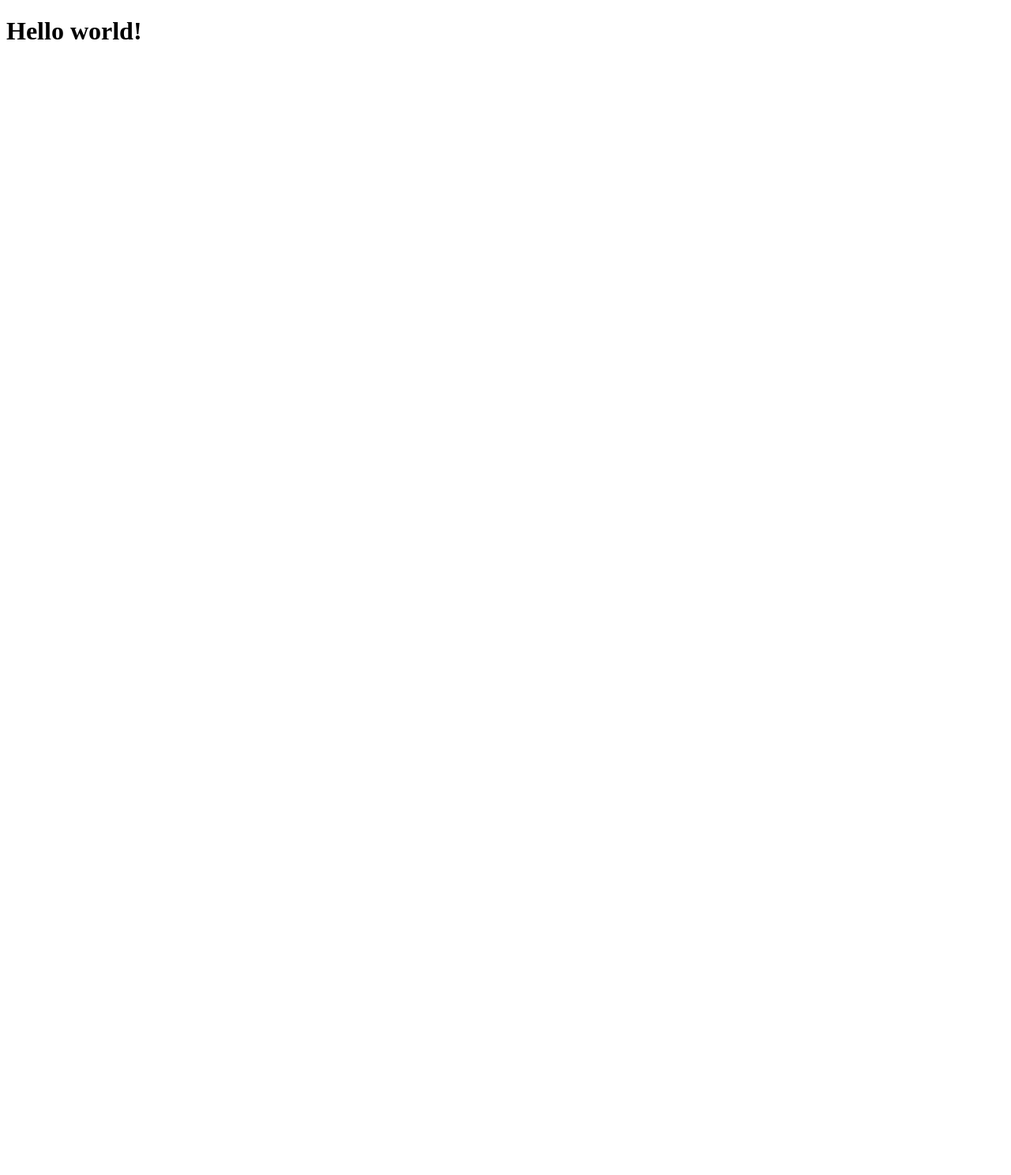
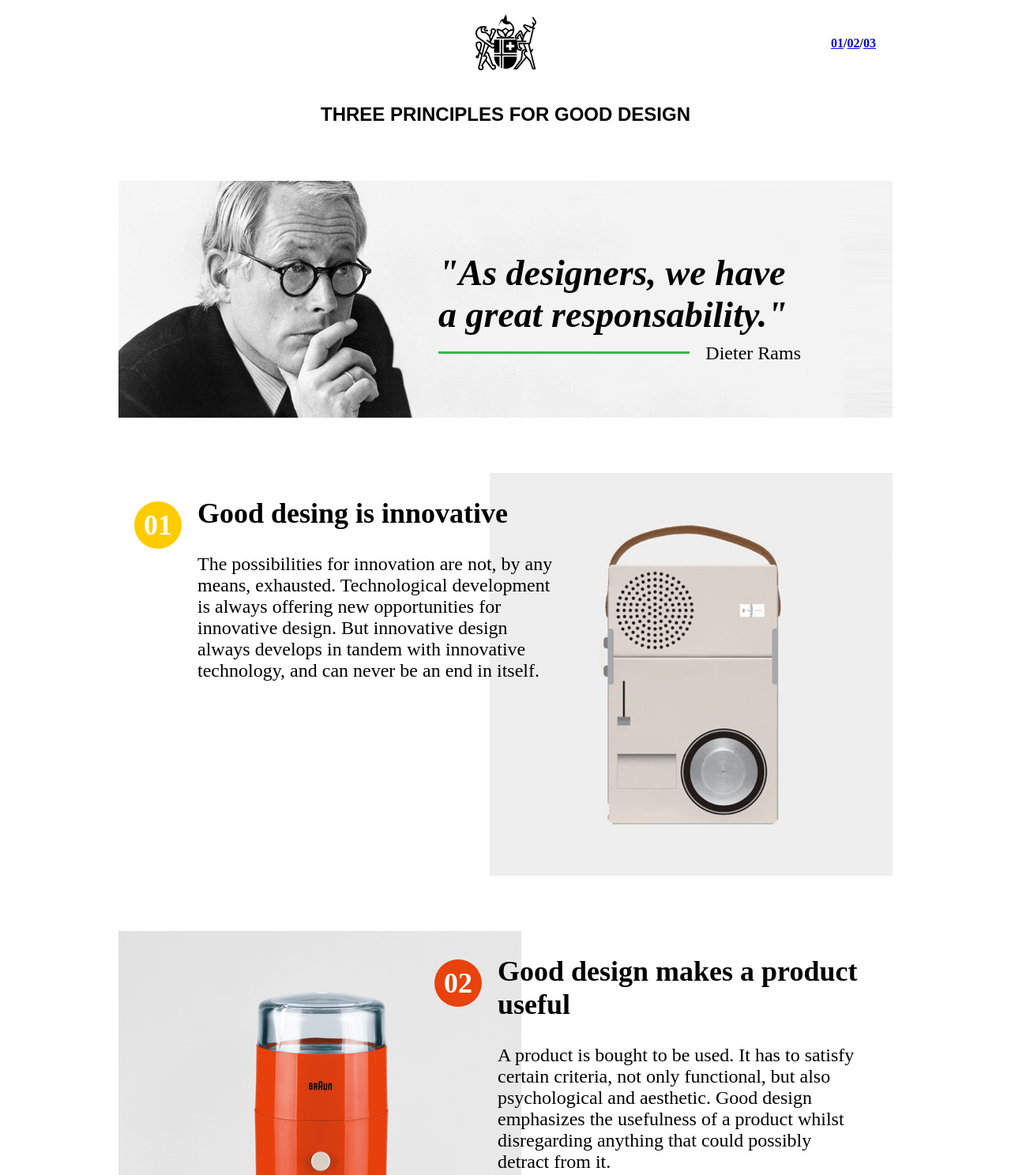
Before and after one commit to peppemete/giuseppe-layout, a plain HTML site: page index.html in a window 1280 px wide. Shown: the top 1488 px of the page at 79% size. Before the commit the page ends 800 px from the top, so only its background shows below. Drawn offline with Linux system fonts and the light colour scheme.

Commit message:
Update index.html

```diff
--- a/index.html
+++ b/index.html
@@ -3,10 +3,59 @@
 <head>
     <meta charset="UTF-8">
     <meta name="viewport" content="width=device-width, initial-scale=1.0">
-    <title>Hello world</title>
+    <title>THREE principles for good design</title>
+    <link rel="stylesheet" href="css/style.css">
 </head>
 <body>
-    <h1>Hello world!</h1>
+    <header>
+        <img class="logo" src="img/logo-fe-02.svg" alt="logo fe" width="77" height="71">
+        <h3 class="title">THREE principles for good design</h3>
+        <nav class="navigation">
+            <ul >
+                <li><a href="#">01</a>/</li>
+                <li><a href="#">02</a>/</li>
+                <li><a href="#">03</a></li>
+            </ul>
+        </nav>
+    </header>
+    <main>
+        <section class="main-hero">
+            <p class="hero-quote">"As designers, we have a great responsability."</p>
+            <p class="hero-name">Dieter Rams</p>
+        </section>
+
+        <section class="main-rule">
+            <p class="number num_yellow">01</p>
+            <div class="rule-text">
+                <h2>Good desing is innovative</h2>
+                <p>The possibilities for innovation are not, by any means, exhausted. Technological development is always offering new opportunities for innovative design. But innovative design always develops in tandem with innovative technology, and can never be an end in itself.</p>
+            </div>
+            <img class="rule-img" src="img/product-01.png" alt="product-01" height="510" width="510">
+        </section>
+
+        <section class="main-rule rule-inverted">
+            <p class="number num_orange">02</p>
+            <div class="rule-text">
+                <h2>Good design makes a product useful</h2>
+                <p>A product is bought to be used. It has to satisfy certain criteria, not only functional, but also psychological and aesthetic. Good design emphasizes the usefulness of a product whilst disregarding anything that could possibly detract from it.</p>
+            </div>
+            <img class="rule-img img-left" src="img/product-02.png" alt="product-01" height="510" width="510">
+        </section>
+
+        <section class="main-rule">
+            <p class="number num_red">03</p>
+            <div class="rule-text">
+                <h2>Good design is aesthetic</h2>
+                <p>The aesthetic quality of a product is integral to its usefulness because products we use every day affect our person and our well-being. But only well-executed objects can be beautiful.</p>
+            </div>
+            <img class="rule-img" src="img/product-03.png" alt="product-01" height="510" width="510">
+        </section>
+
+    </main>
+    <footer class="main-hero">
+        <p class="hero-quote">"I don't like computers. I still like to do my dwawings by hand."</p>
+        <p class="hero-name">Dieter Rams</p>
+    </footer>
 
 </body>
 </html>
```
